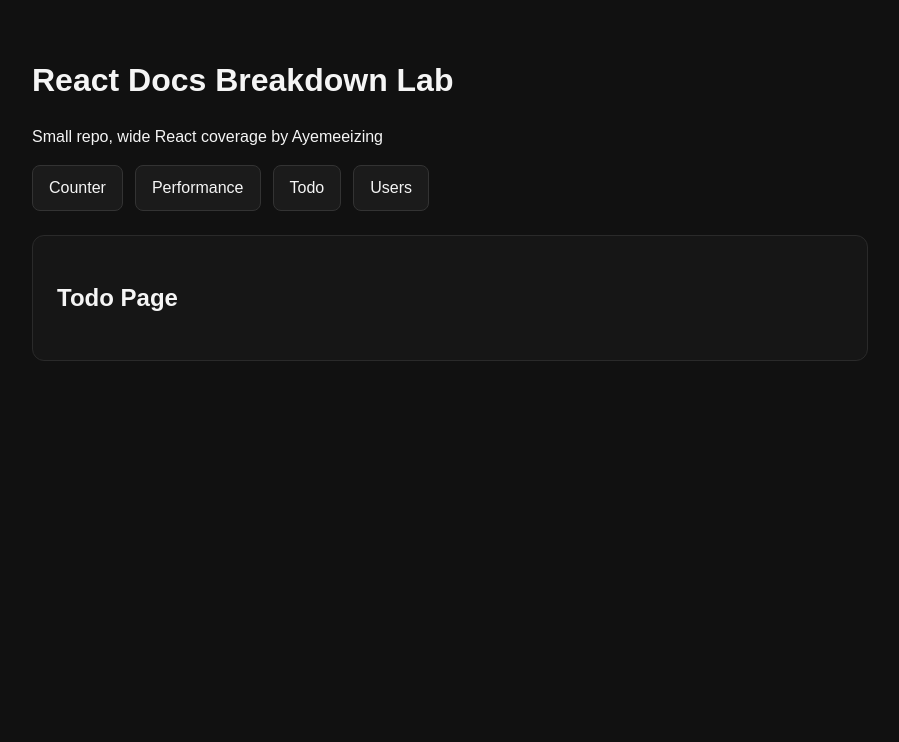
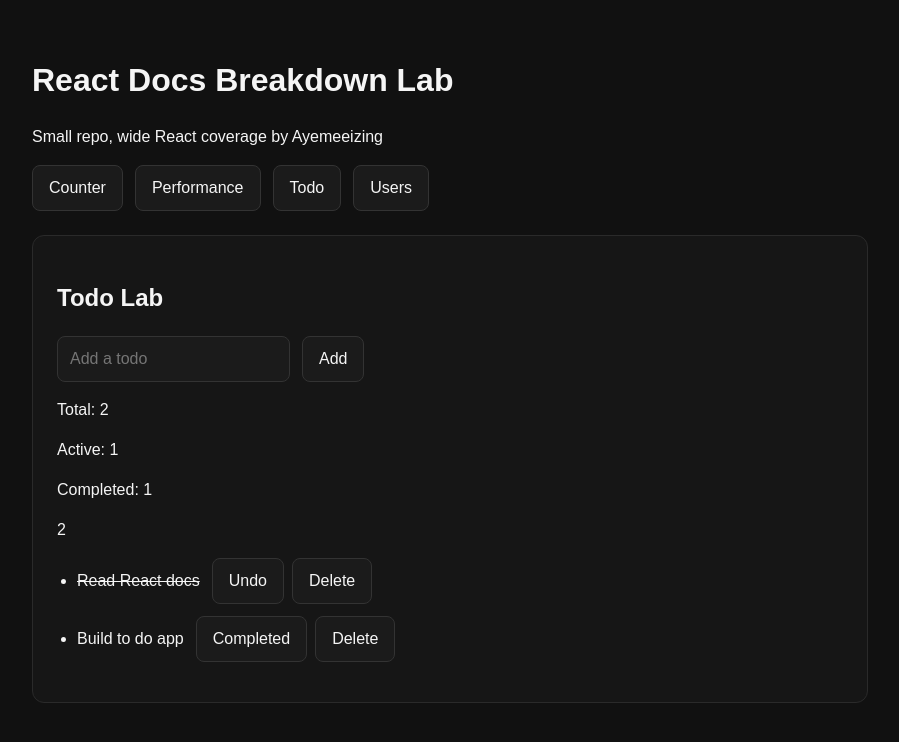
Before and after one commit to ayemee/react-docs-breakdown-lab, a React (Vite) app: page / in a window 1280 px wide. Both pictures are taken after a click on the button "Todo". Shown: the top 742 px of the page, without its empty margins (190-1089 px from the left). Built offline with nearby package versions, Linux system fonts and the light colour scheme.

Commit message:
Implement todo list with controlled inputs and keys

```diff
--- a/src/App.css
+++ b/src/App.css
@@ -45,3 +45,23 @@
   padding: 24px;
   background: #161616;
 }
+input {
+  padding: 10px 12px;
+  border-radius: 8px;
+  border: 1px solid #333;
+  background: #1b1b1b;
+  color: #f5f5f5;
+}
+
+button {
+  border: 1px solid #333;
+  background: #1b1b1b;
+  color: #f5f5f5;
+  padding: 10px 16px;
+  border-radius: 8px;
+  cursor: pointer;
+}
+
+button:hover {
+  background: #2a2a2a;
+}
--- a/src/pages/TodoPage.jsx
+++ b/src/pages/TodoPage.jsx
@@ -1,5 +1,90 @@
+import { useState } from "react";
+
 function TodoPage() {
-    return <h2>Todo Page</h2>
+  const [inputValue, setInputValue] = useState("");
+  const [todos, setTodos] = useState([
+    { id: 1, text: "Read React docs", completed: true },
+    { id: 2, text: "Build to do app", completed: false },
+  ]);
+
+  function handleAddTodo() {
+    const trimmedValue = inputValue.trim();
+
+    if (!trimmedValue) return;
+
+    const newTodo = {
+      id: Date.now(),
+      text: trimmedValue,
+      completed: false,
+    };
+
+    setTodos((prevTodos) => [...prevTodos, newTodo]);
+    setInputValue("");
+  }
+
+  function handleToggleTodo(todoId) {
+    setTodos((prevTodos) =>
+      prevTodos.map((todo) =>
+        todo.id === todoId ? { ...todo, completed: !todo.completed } : todo,
+      ),
+    );
+  }
+
+  function handleDeleteTodo(todoId) {
+    setTodos((prevTodos) => prevTodos.filter((todo) => todo.id !== todoId));
+  }
+
+  const totalTodos = todos.length;
+  const completedTodos = todos.filter((todo) => todo.completed).length;
+  const activeTodos = totalTodos - completedTodos;
+
+  return (
+    <div>
+      <h2>Todo Lab</h2>
+      <div style={{ display: "flex", gap: "12px", marginBottom: "16px" }}>
+        <input
+          type="text"
+          placeholder="Add a todo"
+          value={inputValue}
+          onChange={(event) => setInputValue(event.target.value)}
+          onKeyDown={(event) => {
+            if (event.key === "Enter") handleAddTodo();
+          }}
+        />
+        <button onClick={handleAddTodo}>Add</button>
+      </div>
+
+      <p>Total: {totalTodos}</p>
+      <p>Active: {activeTodos}</p>
+      <p>Completed: {completedTodos}</p>
+      {todos.length}
+      {todos.length === 0 ? (
+        <p> No todos yet.</p>
+      ) : (
+        <ul style={{ paddingLeft: "20px" }}>
+          {todos.map((todo) => (
+            <li key={todo.id} style={{ marginBottom: "12px" }}>
+              <span
+                style={{
+                  marginRight: "12px",
+                  textDecoration: todo.completed ? "line-through" : "none",
+                }}
+              >
+                {todo.text}
+              </span>
+              <button
+                onClick={() => handleToggleTodo(todo.id)}
+                style={{ marginRight: "8px" }}
+              >
+                {todo.completed ? "Undo" : "Completed"}
+              </button>
+              <button onClick={() => handleDeleteTodo(todo.id)}>Delete</button>
+            </li>
+          ))}
+        </ul>
+      )}
+    </div>
+  );
 }
 
 export default TodoPage;
```
